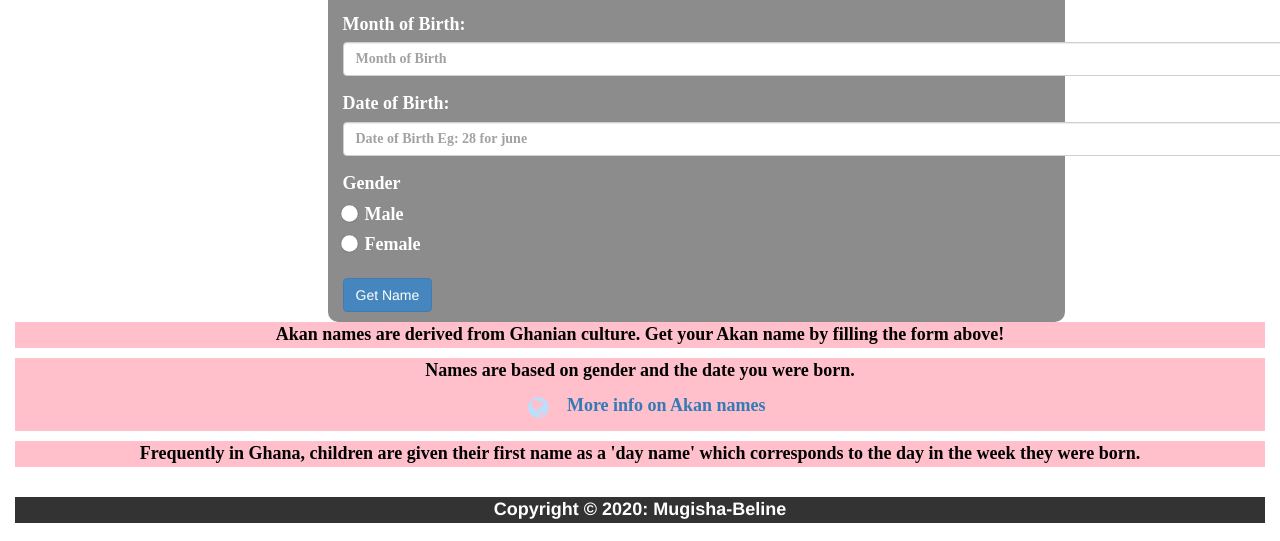
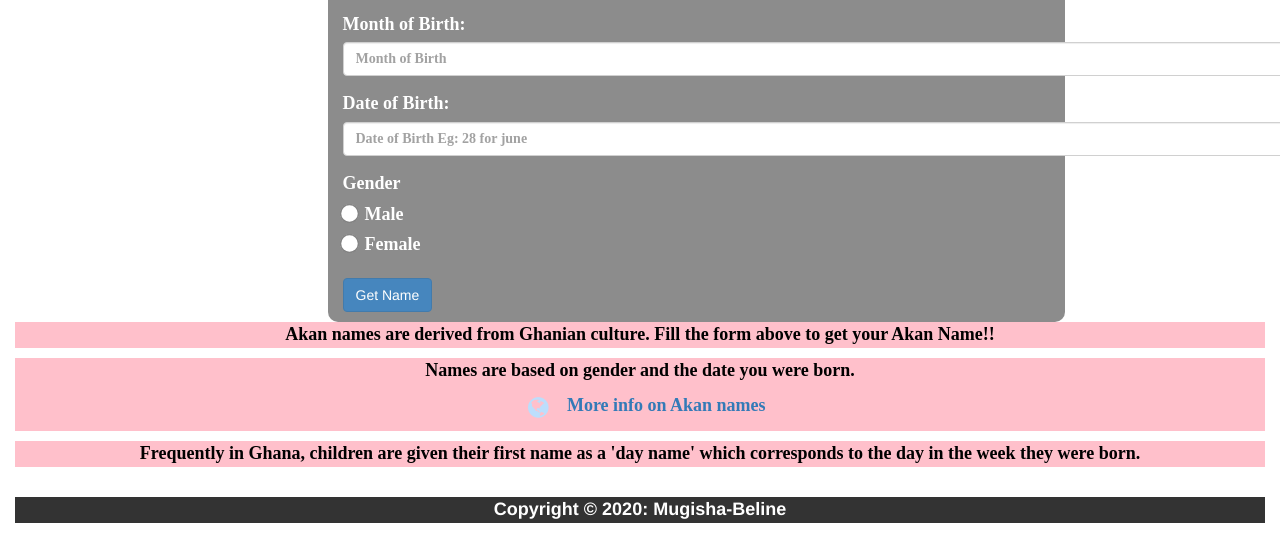
Before and after one commit to Mugisha-Beline/Akan-name, a plain HTML site: page index.html in a window 1280 px wide. Shown: the part 259-800 px from the top of the page. Drawn offline with Linux system fonts and the light colour scheme; a web font is replaced by a local one.

Commit message:
updted class card-text

```diff
--- a/index.html
+++ b/index.html
@@ -54,7 +54,7 @@
   <div class="card-deck">
     <div class="card ">
       <div class="card-body text-center">
-        <p class="card-text">Akan names are derived from Ghanian culture. Get your Akan name by filling the form above!</p>
+        <p class="card-text">Akan names are derived from Ghanian culture. Fill the form above to get your Akan Name!!</p>
       </div>
     </div>
     <div class="card ">
```
